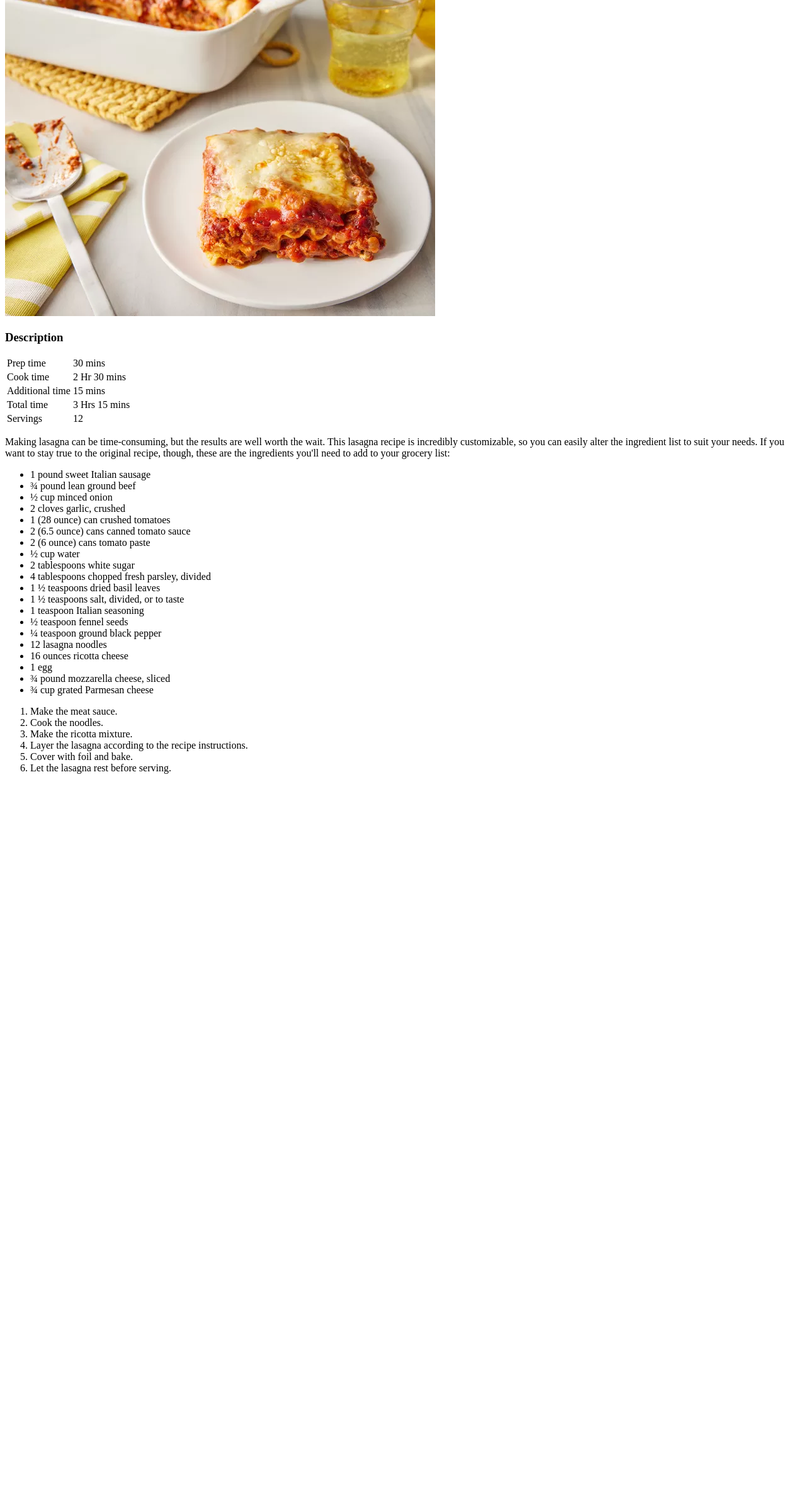
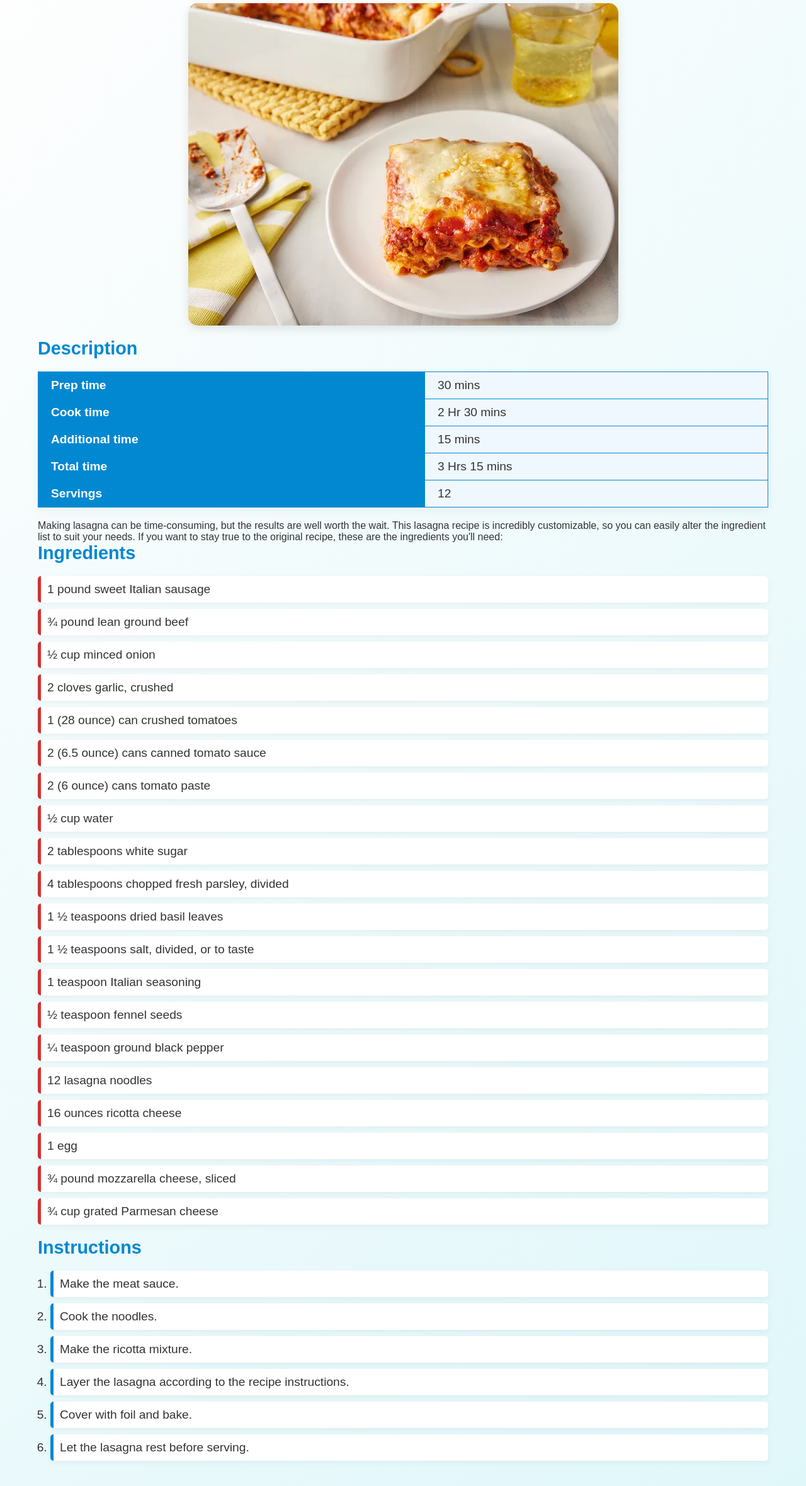
Before and after one commit to Laozi14/odin-recipes, a plain HTML site: page recipes/lasagna.html in a window 1280 px wide. Shown: the part 90-2450 px from the top of the page at 63% size. Before the commit the page ends 1335 px from the top, so only its background shows below. Drawn offline with Linux system fonts and the light colour scheme.

Commit message:
Adding CSS to the recipe website

```diff
--- a/recipes/lasagna.html
+++ b/recipes/lasagna.html
@@ -3,36 +3,71 @@
 <head>
     <meta charset="UTF-8">
     <meta name="viewport" content="width=device-width, initial-scale=1.0">
-    <title>Document</title>
+    <title>Lasagna Recipe</title>
+    <link rel="stylesheet" href="style.css"> <!-- Link to your external CSS -->
 </head>
 <body>
     <h1>LASAGNA</h1>
-    <img src="lasagna.webp" alt="lasagna">
+    <img src="lasagna.webp" alt="Delicious Lasagna">
+
     <h3>Description</h3>
     <table>
         <tr>
-            <td>Prep time</td>
+            <th>Prep time</th>
             <td>30 mins</td>
         </tr>
         <tr>
-            <td>Cook time</td>
+            <th>Cook time</th>
             <td>2 Hr 30 mins</td>
         </tr>
         <tr>
-            <td>Additional time</td>
+            <th>Additional time</th>
             <td>15 mins</td>
         </tr>
         <tr>
-            <td>Total time</td>
+            <th>Total time</th>
             <td>3 Hrs 15 mins</td>
         </tr>
         <tr>
-            <td>Servings</td>
+            <th>Servings</th>
             <td>12</td>
         </tr>
     </table>
-    <p>Making lasagna can be time-consuming, but the results are well worth the wait. This lasagna recipe is incredibly customizable, so you can easily alter the ingredient list to suit your needs. If you want to stay true to the original recipe, though, these are the ingredients you'll need to add to your grocery list:</p>
-    <ul> <li>1 pound sweet Italian sausage</li> <li>¾ pound lean ground beef</li> <li>½ cup minced onion</li> <li>2 cloves garlic, crushed</li> <li>1 (28 ounce) can crushed tomatoes</li> <li>2 (6.5 ounce) cans canned tomato sauce</li> <li>2 (6 ounce) cans tomato paste</li> <li>½ cup water</li> <li>2 tablespoons white sugar</li> <li>4 tablespoons chopped fresh parsley, divided</li> <li>1 ½ teaspoons dried basil leaves</li> <li>1 ½ teaspoons salt, divided, or to taste</li> <li>1 teaspoon Italian seasoning</li> <li>½ teaspoon fennel seeds</li> <li>¼ teaspoon ground black pepper</li> <li>12 lasagna noodles</li> <li>16 ounces ricotta cheese</li> <li>1 egg</li> <li>¾ pound mozzarella cheese, sliced</li> <li>¾ cup grated Parmesan cheese</li> </ul>
-    <ol> <li>Make the meat sauce.</li> <li>Cook the noodles.</li> <li>Make the ricotta mixture.</li> <li>Layer the lasagna according to the recipe instructions.</li> <li>Cover with foil and bake.</li> <li>Let the lasagna rest before serving.</li> </ol>
+
+    <p>Making lasagna can be time-consuming, but the results are well worth the wait. This lasagna recipe is incredibly customizable, so you can easily alter the ingredient list to suit your needs. If you want to stay true to the original recipe, these are the ingredients you'll need:</p>
+
+    <h3>Ingredients</h3>
+    <ul>
+        <li>1 pound sweet Italian sausage</li>
+        <li>¾ pound lean ground beef</li>
+        <li>½ cup minced onion</li>
+        <li>2 cloves garlic, crushed</li>
+        <li>1 (28 ounce) can crushed tomatoes</li>
+        <li>2 (6.5 ounce) cans canned tomato sauce</li>
+        <li>2 (6 ounce) cans tomato paste</li>
+        <li>½ cup water</li>
+        <li>2 tablespoons white sugar</li>
+        <li>4 tablespoons chopped fresh parsley, divided</li>
+        <li>1 ½ teaspoons dried basil leaves</li>
+        <li>1 ½ teaspoons salt, divided, or to taste</li>
+        <li>1 teaspoon Italian seasoning</li>
+        <li>½ teaspoon fennel seeds</li>
+        <li>¼ teaspoon ground black pepper</li>
+        <li>12 lasagna noodles</li>
+        <li>16 ounces ricotta cheese</li>
+        <li>1 egg</li>
+        <li>¾ pound mozzarella cheese, sliced</li>
+        <li>¾ cup grated Parmesan cheese</li>
+    </ul>
+
+    <h3>Instructions</h3>
+    <ol>
+        <li>Make the meat sauce.</li>
+        <li>Cook the noodles.</li>
+        <li>Make the ricotta mixture.</li>
+        <li>Layer the lasagna according to the recipe instructions.</li>
+        <li>Cover with foil and bake.</li>
+        <li>Let the lasagna rest before serving.</li>
+    </ol>
 </body>
 </html>
--- /dev/null
+++ b/recipes/style.css
@@ -0,0 +1,127 @@
+/* General reset and base styles */
+* {
+    margin: 0;
+    padding: 0;
+    box-sizing: border-box;
+}
+
+body {
+    font-family: 'Arial', sans-serif;
+    background: linear-gradient(135deg, #fefefe, #e0f7fa);
+    color: #333;
+    padding: 20px;
+    max-width: 1200px;
+    margin: auto;
+}
+
+h1 {
+    font-size: 3rem;
+    color: #d32f2f;
+    text-align: center;
+    margin-bottom: 20px;
+    text-shadow: 1px 1px 5px rgba(0, 0, 0, 0.1);
+}
+
+h3 {
+    font-size: 1.8rem;
+    color: #0288d1;
+    margin-bottom: 10px;
+}
+
+img {
+    display: block;
+    max-width: 100%;
+    height: auto;
+    margin: 20px auto;
+    border-radius: 15px;
+    box-shadow: 0 5px 15px rgba(0, 0, 0, 0.1);
+}
+
+table {
+    width: 100%;
+    margin: 20px 0;
+    border-collapse: collapse;
+    box-shadow: 0 5px 15px rgba(0, 0, 0, 0.05);
+}
+
+table, th, td {
+    border: 1px solid #0288d1;
+}
+
+th, td {
+    padding: 10px 20px;
+    text-align: left;
+    font-size: 1.2rem;
+}
+
+th {
+    background-color: #0288d1;
+    color: #fff;
+}
+
+td {
+    background-color: #f0f8ff;
+}
+
+ul {
+    list-style: none;
+    margin: 20px 0;
+    padding: 0;
+}
+
+ul li {
+    font-size: 1.2rem;
+    margin: 10px 0;
+    padding: 10px;
+    background: #fff;
+    border-left: 5px solid #d32f2f;
+    border-radius: 5px;
+    box-shadow: 0 3px 10px rgba(0, 0, 0, 0.05);
+    transition: transform 0.3s ease, box-shadow 0.3s ease;
+}
+
+ul li:hover {
+    transform: translateX(10px);
+    box-shadow: 0 8px 20px rgba(0, 0, 0, 0.1);
+}
+
+ol {
+    margin: 20px 0;
+    padding-left: 20px;
+    counter-reset: list;
+}
+
+ol li {
+    font-size: 1.2rem;
+    margin: 10px 0;
+    padding: 10px;
+    background: #fff;
+    border-left: 5px solid #0288d1;
+    border-radius: 5px;
+    box-shadow: 0 3px 10px rgba(0, 0, 0, 0.05);
+    transition: transform 0.3s ease, box-shadow 0.3s ease;
+}
+
+ol li:hover {
+    transform: translateX(10px);
+    box-shadow: 0 8px 20px rgba(0, 0, 0, 0.1);
+}
+
+/* Mobile responsiveness */
+@media (max-width: 768px) {
+    h1 {
+        font-size: 2.5rem;
+    }
+
+    h3 {
+        font-size: 1.5rem;
+    }
+
+    ul li, ol li {
+        font-size: 1rem;
+    }
+
+    td, th {
+        font-size: 1rem;
+    }
+}
--- /dev/null
+++ b/style.css
@@ -0,0 +1,85 @@
+/* General reset and styling */
+* {
+    margin: 0;
+    padding: 0;
+    box-sizing: border-box;
+    font-family: 'Arial', sans-serif;
+}
+
+body {
+    background: linear-gradient(135deg, #f5f7fa, #c3cfe2);
+    color: #333;
+    display: flex;
+    justify-content: center;
+    align-items: center;
+    height: 100vh;
+    padding: 20px;
+}
+
+h1 {
+    font-size: 3rem;
+    color: #2e8b57;
+    text-align: center;
+    text-shadow: 2px 2px 10px rgba(0, 0, 0, 0.3);
+    margin-bottom: 40px;
+    transition: transform 0.3s ease-in-out;
+}
+
+h1:hover {
+    transform: scale(1.05);
+}
+
+ul {
+    list-style: none;
+    margin: 10px;
+}
+
+ul li {
+    background: #fff;
+    margin: 10px 0;
+    padding: 20px;
+    border-radius: 10px;
+    box-shadow: 0 5px 15px rgba(0, 0, 0, 0.1);
+    transition: all 0.3s ease;
+}
+
+ul li:hover {
+    transform: translateY(-5px);
+    box-shadow: 0 10px 20px rgba(0, 0, 0, 0.2);
+}
+
+a {
+    text-decoration: none;
+    color: #2e8b57;
+    font-size: 1.5rem;
+    font-weight: bold;
+    transition: color 0.3s ease;
+}
+
+a:hover {
+    color: #ff6347;
+}
+
+a:focus {
+    outline: none;
+    border-bottom: 2px solid #ff6347;
+}
+
+ul li:hover a {
+    color: #ff6347;
+}
+
+/* Mobile responsiveness */
+@media (max-width: 768px) {
+    h1 {
+        font-size: 2.5rem;
+    }
+
+    ul li {
+        padding: 15px;
+    }
+
+    a {
+        font-size: 1.2rem;
+    }
+}
```
Also changed, not shown: index.html (+5 -12 lines), recipes/bakedZiti.html (+30 -10 lines), recipes/braisedBeef.html (+39 -10 lines).
